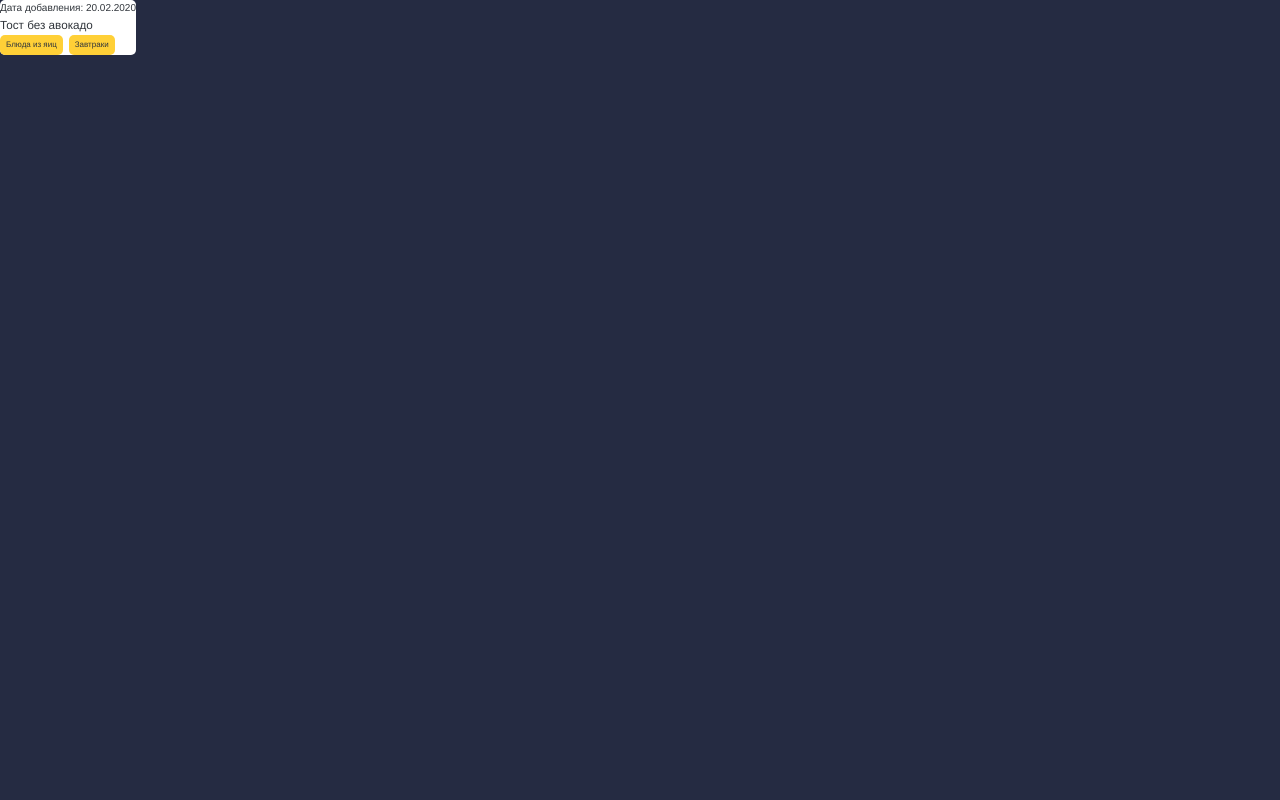
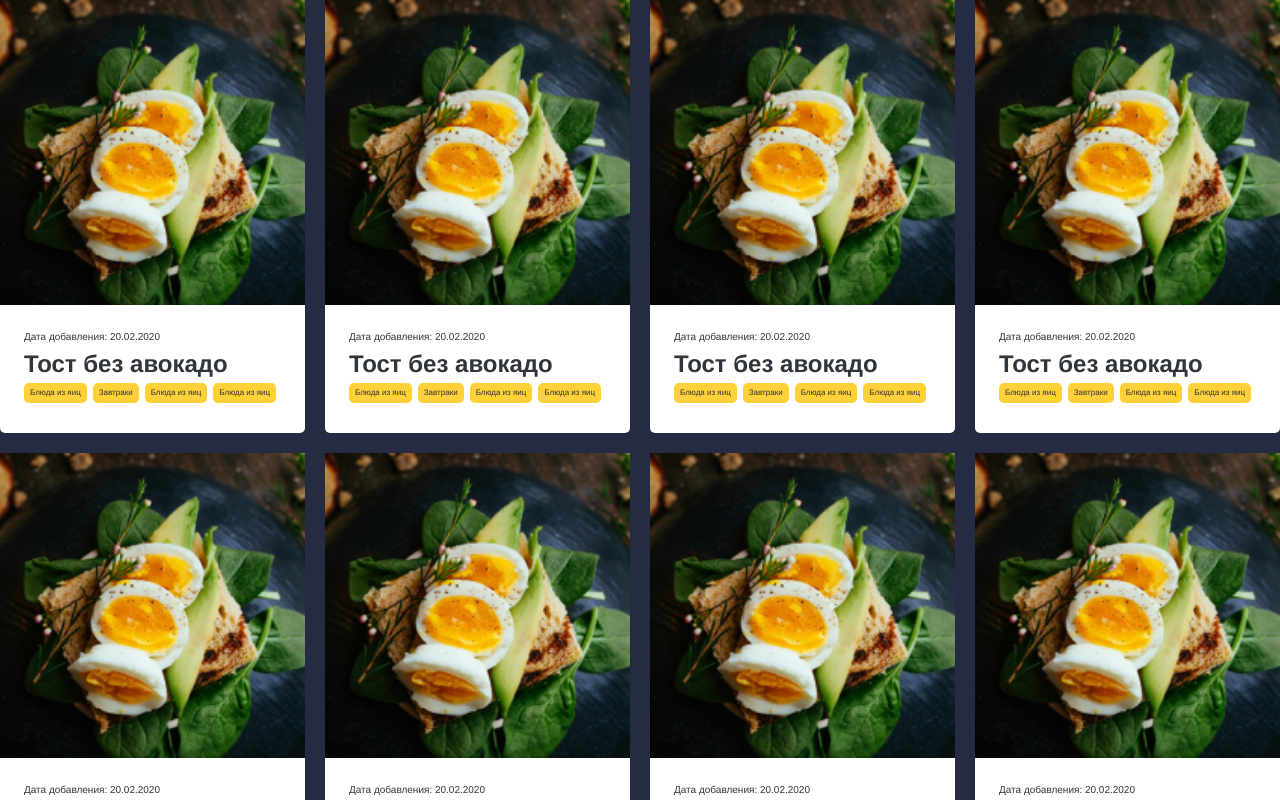
Before and after one commit to Zurida/delicata, a Nuxt app: page / in a window 1280 px wide. Shown: the top 800 px of the page. Built offline with nearby package versions, Linux system fonts and the light colour scheme.

Commit message:
feat/card_styles_update

```diff
--- a/assets/css/main.css
+++ b/assets/css/main.css
@@ -45,8 +45,8 @@ html {
 }
 
 body {
-    height: 100vh;
-    overflow: hidden;
+    /* height: 100vh; */
+    /* overflow: hidden; */
     color: var(--color-text);
     background: var(--color-background);
     transition: color 0.5s, background-color 0.5s;
--- a/components/Card.vue
+++ b/components/common/Card.vue
@@ -9,7 +9,7 @@ type Card = {
 const card: Card = {
   name: 'Тост без авокадо',
   date: '20.02.2020',
-  tags: ['Блюда из яиц', 'Завтраки'],
+  tags: ['Блюда из яиц', 'Завтраки', 'Блюда из яиц', 'Блюда из яиц', 'Блюда из яиц'],
   img: '/img/media.png'
 }
 </script>
@@ -21,15 +21,13 @@ const card: Card = {
       <div class="date">Дата добавления: {{ card.date }}</div>
       <h3 class="card__title">{{ card.name }}</h3>
       <div class="card__tags">
-
         <span class="tag" v-for="tag in card.tags">{{ tag }}</span>
-
       </div>
     </div>
   </NuxtLink>
 </template>
 
-<style scoped>
+<style lang="scss" scoped>
 .card {
   display: inline-block;
   background-color: var(--white);
@@ -51,10 +49,34 @@ const card: Card = {
     font-size: 2.4rem;
     font-weight: bold;
   }
+
+  &__tags {
+    display: flex;
+    align-items: center;
+    overflow-x: auto;
+
+    &::-webkit-scrollbar {
+      width: 0.1rem;
+      height: 5px;
+      /* width of the entire scrollbar */
+    }
+
+    &::-webkit-scrollbar-track {
+      background: transparent;
+    }
+
+    &::-webkit-scrollbar-thumb {
+      background-color: rgba(150, 150, 150, 0.623);
+      border-radius: 20px;
+      border: 3px solid transparent;
+    }
+  }
 }
 
 .tag {
   display: inline-flex;
+  flex-shrink: 0;
+  margin-bottom: .6rem;
   padding: 0.6rem;
   border-radius: var(--border-radius);
   background-color: var(--main-3);
@@ -62,7 +84,7 @@ const card: Card = {
   line-height: 1;
   color: var(--black-soft);
 
-  &:first-child {
+  &:not(:last-child) {
     margin-right: 0.6rem;
   }
 }
--- a/pages/index.vue
+++ b/pages/index.vue
@@ -2,11 +2,21 @@
 </script>
 
 <template>
-  <div>
-    <Card />
+  <div class="cards">
+    <CommonCard v-for="card in 10" />
   </div>
 </template>
 
 
 
-<style></style>
+<style scoped>
+.cards {
+  display: grid;
+  gap: 2rem;
+  grid-template-columns: repeat(auto-fit, minmax(250px, 1fr));
+}
+
+.card {
+  /* margin-right: 2rem; */
+}
+</style>
```
